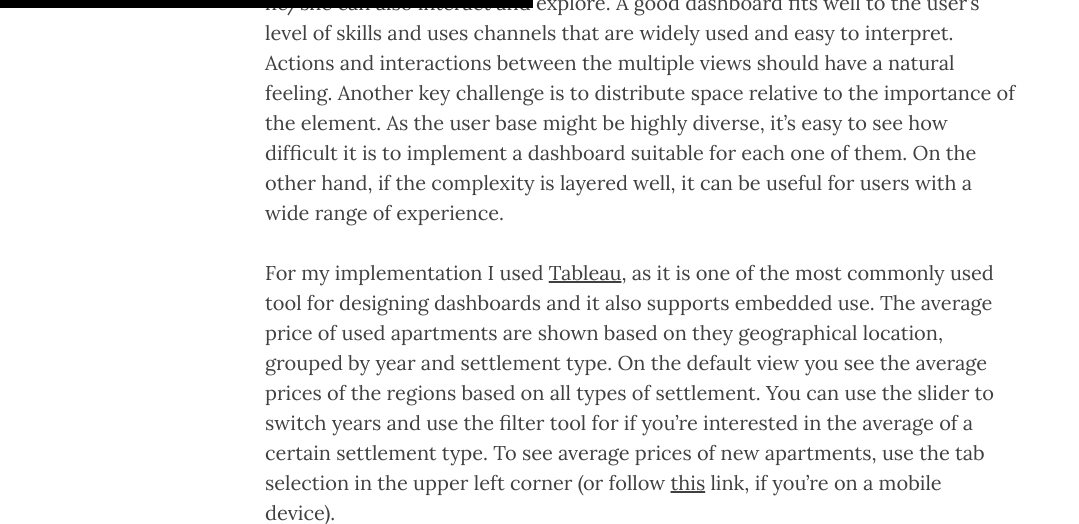
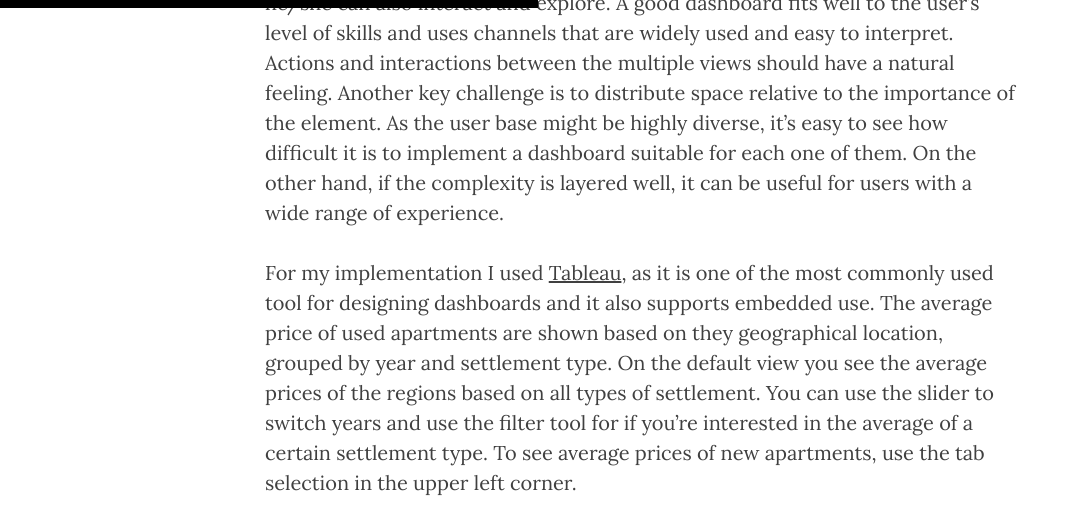
Before and after one commit to georgekatona/georgekatona.github.io, a Jekyll site: the page built from _posts/2019-05-02-Apartment-Prices.markdown, in a window 1280 px wide and 900 px high, scrolled down 1505 px, cut to the strip 0-524 px from the top of the window. Shown: the whole strip, without its empty margins (0-1079 px from the left). Built offline with Jekyll 4.4.1, drawn with Linux system fonts in a browser that asks for light colours; nearby versions of some CDN libraries; comment, search, counter and statistics services are not loaded.

Commit message:
Remove link to dashboard

```diff
--- a/_posts/2019-05-02-Apartment-Prices.markdown
+++ b/_posts/2019-05-02-Apartment-Prices.markdown
@@ -23,7 +23,7 @@
 
 One of the most powerful tools in data visualization is designing interactive dashboards, as the user not only passively interprets the story as a receiver, but he/she can also interact and explore. A good dashboard fits well to the user’s level of skills and uses channels that are widely used and easy to interpret. Actions and interactions between the multiple views should have a natural feeling. Another key challenge is to distribute space relative to the importance of the element. As the user base might be highly diverse, it’s easy to see how difficult it is to implement a dashboard suitable for each one of them. On the other hand, if the complexity is layered well, it can be useful for users with a wide range of experience.
 
-For my implementation I used [Tableau](https://www.tableau.com/), as it is one of the most commonly used tool for designing dashboards and it also supports embedded use. The average price of used apartments are shown based on they geographical location, grouped by year and settlement type. On the default view you see the average prices of the regions based on all types of settlement. You can use the slider to switch years and use the filter tool for if you’re interested in the average of a certain settlement type. To see average prices of new apartments, use the tab selection in the upper left corner (or follow [this](https://public.tableau.com/views/HungarianApartmentPrices/New?:embed=y&:display_count=yes) link, if you're on a mobile device).
+For my implementation I used [Tableau](https://www.tableau.com/), as it is one of the most commonly used tool for designing dashboards and it also supports embedded use. The average price of used apartments are shown based on they geographical location, grouped by year and settlement type. On the default view you see the average prices of the regions based on all types of settlement. You can use the slider to switch years and use the filter tool for if you’re interested in the average of a certain settlement type. To see average prices of new apartments, use the tab selection in the upper left corner.
 
 <div class='tableauPlaceholder' id='viz1556539855220' style='position: relative'><noscript><a href='#'><img alt=' ' src='https:&#47;&#47;public.tableau.com&#47;static&#47;images&#47;Hu&#47;HungarianApartmentPrices&#47;Used&#47;1_rss.png' style='border: none' /></a></noscript><object class='tableauViz'  style='display:none;'><param name='host_url' value='https%3A%2F%2Fpublic.tableau.com%2F' /> <param name='embed_code_version' value='3' /> <param name='path' value='views&#47;HungarianApartmentPrices&#47;Used?:embed=y&amp;:display_count=y' /> <param name='toolbar' value='yes' /><param name='static_image' value='https:&#47;&#47;public.tableau.com&#47;static&#47;images&#47;Hu&#47;HungarianApartmentPrices&#47;Used&#47;1.png' /> <param name='animate_transition' value='yes' /><param name='display_static_image' value='yes' /><param name='display_spinner' value='yes' /><param name='display_overlay' value='yes' /><param name='display_count' value='yes' /></object></div>
 <script type='text/javascript'>                    var divElement = document.getElementById('viz1556539855220');                    var vizElement = divElement.getElementsByTagName('object')[0];                    if ( divElement.offsetWidth > 800 ) { vizElement.style.width='1000px';vizElement.style.height='700px';} else if ( divElement.offsetWidth > 500 ) { vizElement.style.width='1000px';vizElement.style.height='700px';} else { vizElement.style.width='100%';vizElement.style.height='1350px';}                     var scriptElement = document.createElement('script');                    scriptElement.src = 'https://public.tableau.com/javascripts/api/viz_v1.js';                    vizElement.parentNode.insertBefore(scriptElement, vizElement);                </script>
```
